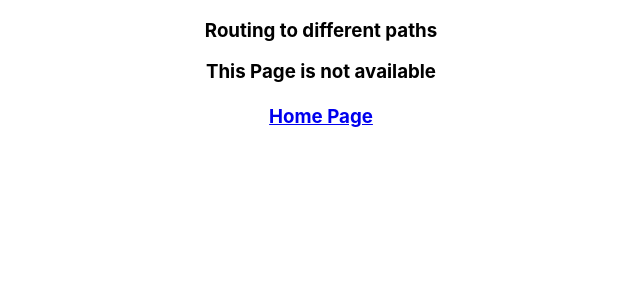
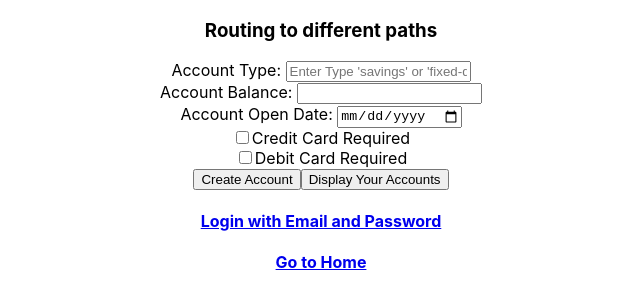
Before and after one commit to RithikaThirumeni/wf_obs_frontend, a React (Create React App) app in the folder obs-wf-app/: page /create-account in a window 1280 px wide. Shown: the top 306 px of the page, without its empty margins (319-959 px from the left). Built offline with nearby package versions, Linux system fonts and the light colour scheme.

Commit message:
display accounts by customer id

```diff
--- a/obs-wf-app/src/App.js
+++ b/obs-wf-app/src/App.js
@@ -8,6 +8,8 @@ import { ErrorPage } from './components/ErrorPage';
 import { Login } from './pages/Login/Login';
 import { Register } from './pages/Register/Register';
 import { Dashboard } from './components/Dashboard';
+import { DisplayAccounts } from './components/DisplayAccounts';
+import { CreateAccount } from './pages/CreateAccount/CreateAccount';
 
 function App() {
   return (
@@ -23,6 +25,8 @@ function App() {
           <Route exact path="/contact" element={<Contact/>} />
           <Route exact path="/login" element={<Login/>} />
           <Route exact path="/register" element={<Register/>} />
+          <Route exact path="/create-account" element={<CreateAccount/>} />
+          <Route exact path="/displayaccounts" element={<DisplayAccounts/>} />
           <Route exact path="*" element={<ErrorPage/>} />
         </Routes>
         </BrowserRouter>
--- a/obs-wf-app/src/components/Dashboard.js
+++ b/obs-wf-app/src/components/Dashboard.js
@@ -1,22 +1,45 @@
 import React from "react";
-import { useLocation, Link } from "react-router-dom";
+import { useLocation, Link, useNavigate } from "react-router-dom";
+import { displayAccounts } from "../services/DisplayAccountService";
+export function Dashboard(){
+    const navigate=useNavigate();
+    const {state}=useLocation();
+    const data = state;
+    sessionStorage.setItem("customerID", data.customerID);
+    sessionStorage.setItem("emailID", data.emailID);
+    sessionStorage.setItem("firstName", data.firstName);
+    sessionStorage.setItem("lastName", data.lastName);
+    sessionStorage.setItem("phoneNumber", data.phoneNumber);
+    sessionStorage.setItem("residentAddress", data.residentAddress);
+    sessionStorage.setItem("dateOfBirth", data.dateOfBirth);
+    sessionStorage.setItem("password", data.password);
+    sessionStorage.setItem("pin", data.pin);
 
-export function Dashboard(){
-    const {state}=useLocation();
-    const {customerID, emailID, firstName, lastName, phoneNumber, residentAddress, dateOfBirth} = state;
+    const displayAccountsActionHandler=()=>{
+        displayAccounts()
+            .then((response)=>{
+                navigate("/displayaccounts", {state:
+                {
+                    "accounts":response.data,
+                }});
+                navigate(0);
+            })
+    }
 
     return (
         <div className="Dashboard page">
             <h3>Customer Dashboard</h3>
             <p>
-            Customer ID : {customerID};<br></br>
-            Email ID / Username : {emailID};<br></br>
-            Name : {firstName} {lastName};<br></br>
-            Phone Number : {phoneNumber};<br></br>
-            Resident Address : {residentAddress};<br></br>
-            Date Of Birth : {dateOfBirth};<br></br>
+            Customer ID : {data.customerID};<br></br>
+            Email ID / Username : {data.emailID};<br></br>
+            Name : {data.firstName} {data.lastName};<br></br>
+            Phone Number : {data.phoneNumber};<br></br>
+            Resident Address : {data.residentAddress};<br></br>
+            Date Of Birth : {data.dateOfBirth};<br></br>
             </p>
             <h4><Link to="/home">Go to Home</Link></h4>
+            <h4><Link to="/create-account" props={{data: data}}>Create a new Account</Link></h4>
+            <button type="button" onClick={displayAccountsActionHandler}>Diplay Accounts</button>
         </div>
     );
 }
--- /dev/null
+++ b/obs-wf-app/src/components/DisplayAccounts.js
@@ -0,0 +1,19 @@
+import React from "react";
+import { useLocation, Link } from "react-router-dom";
+import { displayAccounts } from "../services/DisplayAccountService";
+export function DisplayAccounts(){
+    const {state}=useLocation();
+    const data = state;
+    const accountlist = data.accounts;
+
+    const listItems = accountlist.map((account)=>
+        <li>Account Number:{account.accountNumber}, Account Balance:{account.accountBalance}</li>);
+    return (
+        <div>
+            <h2>Welcome {sessionStorage.getItem("firstName")} {sessionStorage.getItem("lastName")}</h2>
+            <h4>Customer ID : {sessionStorage.getItem("customerID")}</h4>
+            <h4>List of Accounts Opened and account balance details :</h4>
+            <ul>{listItems}</ul>
+        </div>
+    );
+}
--- /dev/null
+++ b/obs-wf-app/src/pages/CreateAccount/CreateAccount.js
@@ -0,0 +1,120 @@
+import { useState } from "react";
+import { useNavigate, Link, useLocation } from "react-router-dom"
+// import { customerRegister } from "../../services/RegisterService";
+import { createAccount } from "../../services/CreateAccountService";
+import { displayAccounts } from "../../services/DisplayAccountService";
+
+export const CreateAccount = () => {
+    const navigate = useNavigate();
+
+    const [accountType, setAccountType] = useState("");
+    const [accountBalance, setAccountBalance] = useState("");
+    const [openDate, setOpenDate] = useState("");
+    const [creditCardReq, setCreditCardReq] = useState("");
+    const [debitCardReq, setDebitCardReq] = useState("");
+
+    const accountTypeChangeHandler = (Event) =>{
+        setAccountType(Event.target.value);
+    };
+    const accountBalanceChangeHandler = (Event) =>{
+        setAccountBalance(Event.target.value);
+    };
+    const creditCardReqChangeHandler = (Event) =>{
+        setCreditCardReq(Event.target.checked);
+    };
+    const debitCardReqChangeHandler = (Event) =>{
+        setDebitCardReq(Event.target.checked);
+    };
+    const openDateChangeHandler = (Event) =>{
+        setOpenDate(Event.target.value);
+    };
+    // var date = new Date();
+    // var day = date.getDay;
+    // var month = date.getMonth+1;
+    // var year = date.getFullYear;
+    // if(month<10) month = "0"+month;
+    // if(day<10)day = "0"+day;
+    // const today = year+"-"+month+"-"+day;
+    // setOpenDate(today);
+    const displayAccountsActionHandler=()=>{
+        displayAccounts()
+            .then((response)=>{
+                navigate("/displayaccounts", {state:
+                {
+                    "accounts":response.data,
+                }});
+                navigate(0);
+            })
+    }
+    const submitActionHandler = (Event) => {
+        const data = {
+            "accountType":accountType,
+            "accountBalance":accountBalance,
+            "openDate":openDate,
+            "debitCardReq":debitCardReq,
+            "creditCardReq":creditCardReq,
+            "customerID":
+            {
+                "customerID":Number(sessionStorage.getItem("customerID")),
+                "firstName":sessionStorage.getItem("firstName"),
+                "lastName":sessionStorage.getItem("lastName"),
+                "phoneNumber":Number(sessionStorage.getItem("phoneNumber")),
+                "emailID":sessionStorage.getItem("emailID"),
+                "residentAddress":sessionStorage.getItem("residentAddress"),
+                "dateOfBirth":sessionStorage.getItem("dateOfBirth"),
+                "password":sessionStorage.getItem("password"),
+                "pin":Number(sessionStorage.getItem("pin"))
+            }
+        }
+        createAccount(data)
+            .then((response) => {
+                if(response.data.errors){
+                    alert("Error = "+response.data.errors);
+                }
+                else{
+                    alert(response.data);
+                }
+                console.log(data);
+            })
+            .catch( error => {
+                alert("Error = "+error);
+            });
+    };
+    return(
+
+        <><form>
+            <label for="Account Type">Account Type: </label>
+            <input type="text" name="accountType" value={accountType} placeholder="Enter Type 'savings' or 'fixed-deposit'"
+                onChange={accountTypeChangeHandler} required />
+            <br />
+            <label for="Account Balance">Account Balance: </label>
+            <input type="number" name="balance" value={accountBalance} min="0" step="0.01"
+                onChange={accountBalanceChangeHandler} required />
+            <br />
+            <label for="openDate">Account Open Date: </label>
+            <input type="date" name="openDate" value={openDate} placeholder="Enter Date of AccountOpening"
+                onChange={openDateChangeHandler} required />
+            <br />
+            <input type="checkbox" id="creditCardReq" value={creditCardReq}
+                onClick={creditCardReqChangeHandler} required />
+            <label for="creditCardReq">Credit Card Required</label>
+            <br />
+            <input type="checkbox" id="debitCardRequired" value={debitCardReq}
+                onClick={debitCardReqChangeHandler} required />
+            <label for="creditCardReq">Debit Card Required</label>
+            <br />
+            <button type="submit" onClick={submitActionHandler}>Create Account</button>
+            <button type="button" onClick={displayAccountsActionHandler}>Display Your Accounts</button>
+        </form>
+
+        <h4><Link to="/login">Login with Email and Password</Link></h4>
+        <h4><Link to="/home">Go to Home</Link></h4>
+        </>
+
+
+    );
+
+
+
+
+}
--- a/obs-wf-app/src/pages/Login/Login.js
+++ b/obs-wf-app/src/pages/Login/Login.js
@@ -22,14 +22,17 @@ export const Login = () => {
                 // console.log(response);
                 // alert("Customer ID = "+response.data.customerID);
                 if(response.data){
-                    navigate("/dashboard", {state: {
-                        customerID: response.data.customerID,
-                        emailID: response.data.emailID,
-                        firstName: response.data.firstName,
-                        lastName: response.data.lastName,
-                        phoneNumber: response.data.phoneNumber,
-                        residentAddress: response.data.residentAddress,
-                        dateOfBirth: response.data.dateOfBirth,
+                    navigate("/dashboard", {
+                        state: {
+                        customerID: response.data.obj.customerID,
+                        emailID: response.data.obj.emailID,
+                        firstName: response.data.obj.firstName,
+                        lastName: response.data.obj.lastName,
+                        phoneNumber: response.data.obj.phoneNumber,
+                        residentAddress: response.data.obj.residentAddress,
+                        dateOfBirth: response.data.obj.dateOfBirth,
+                        password: response.data.obj.password,
+                        pin: response.data.obj.pin
                     }});
                     navigate(0);
                 }
--- a/obs-wf-app/src/pages/Register/Register.js
+++ b/obs-wf-app/src/pages/Register/Register.js
@@ -53,8 +53,12 @@ export const Register = () => {
         }
         customerRegister(data)
             .then((response) => {
-                console.log(response);
-                alert(response.data);
+                if(response.data.customerID){
+                    alert("register successful, customer saved");
+                }
+                else{
+                    alert(response.data.errors)
+                }
             })
             .catch( error => {
                 alert("Error = "+error);
--- /dev/null
+++ b/obs-wf-app/src/services/CreateAccountService.js
@@ -0,0 +1,18 @@
+import axios from "axios";
+
+const backend_url = "http://localhost:8080/createaccount";
+
+const headers = {
+    "Content-Type":"application/json"
+}
+
+export const createAccount = (data) => {
+    return axios
+        .post(backend_url, data, {headers})
+        .then((res) => {
+            return res;
+        })
+        .catch((err) => {
+            return err.response;
+        });
+}
--- /dev/null
+++ b/obs-wf-app/src/services/DisplayAccountService.js
@@ -0,0 +1,19 @@
+import axios from "axios";
+
+const headers = {
+    "Content-Type":"application/json"
+}
+export function displayAccounts() {
+    var cid = sessionStorage.getItem("customerID");
+    var backend_url = "http://localhost:8080/display/";
+
+    return axios
+        .get(backend_url+cid)
+        .then((res) => {
+            console.log(res)
+            return res;
+        })
+        .catch((err) => {
+            return err.response;
+        });
+}
```
